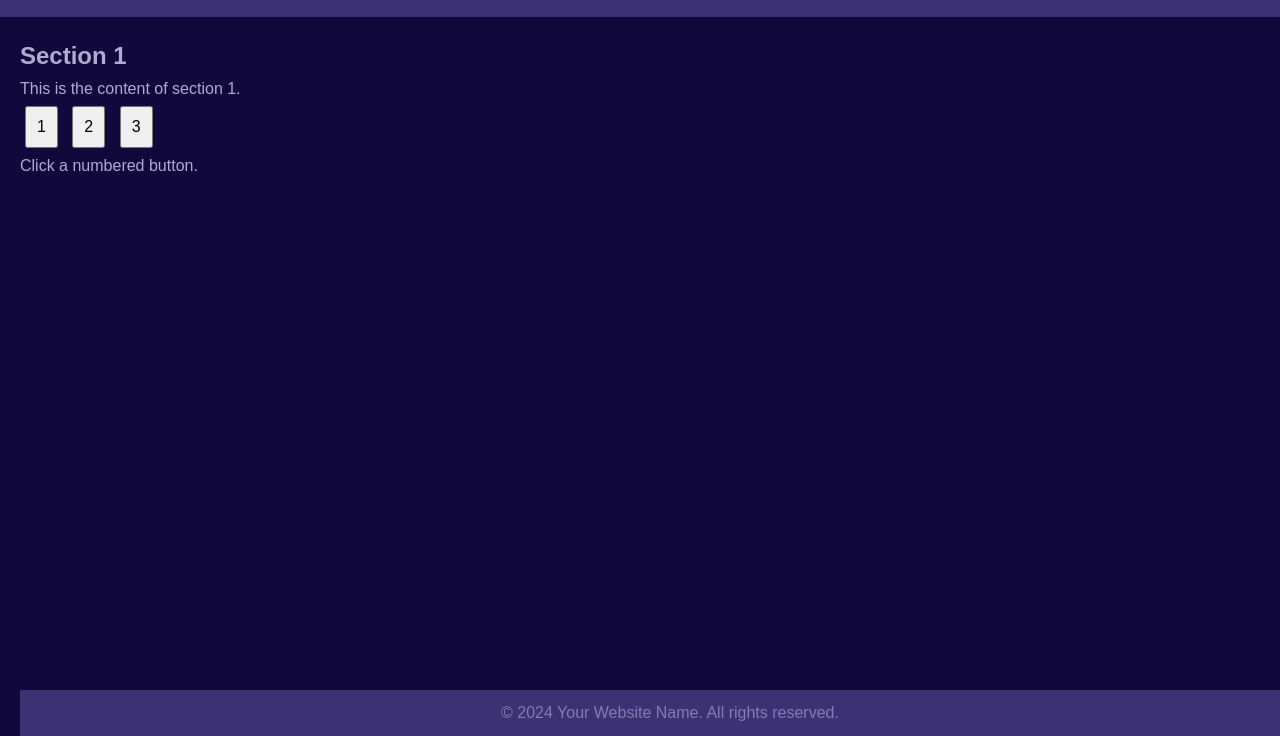
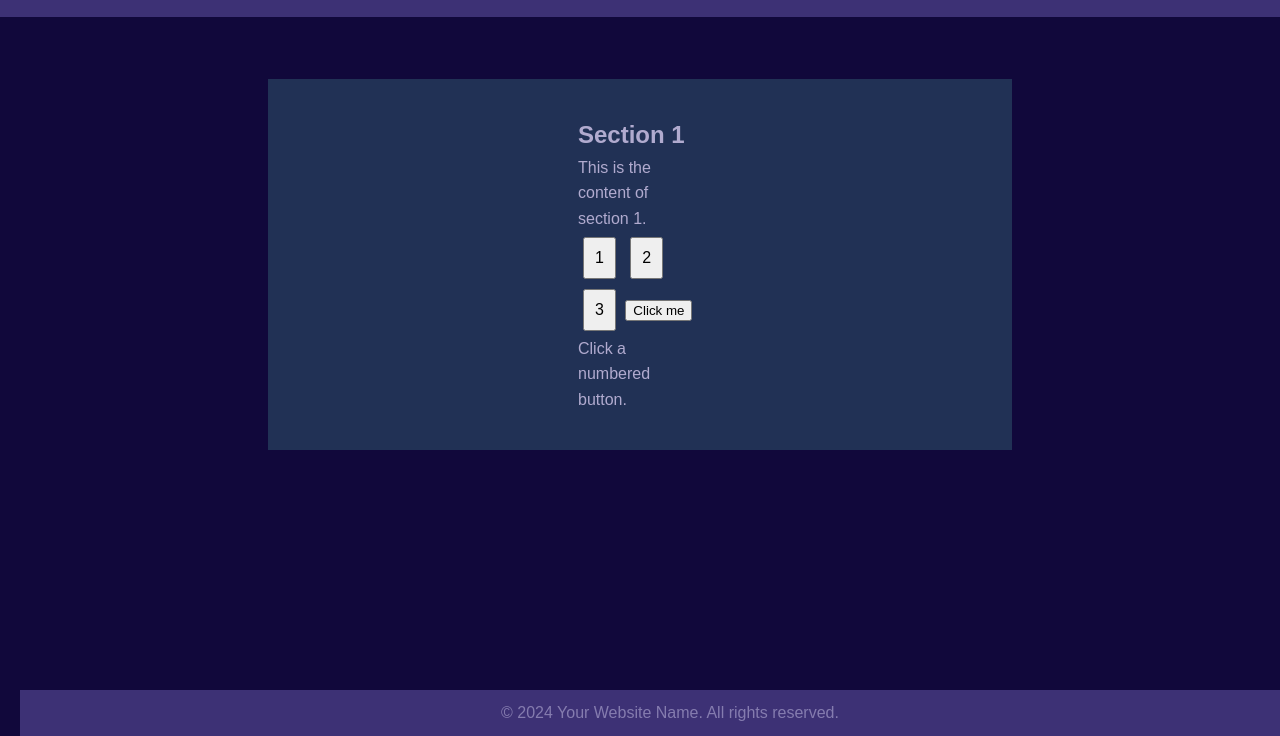
Before and after one commit to spanosjustin/EmployeeTimeManagement, a plain HTML site: page index.html in a window 1280 px wide. Shown: the part 64-800 px from the top of the page. Drawn offline with Linux system fonts and the light colour scheme.

Commit message:
Add files via upload

```diff
--- a/index.html
+++ b/index.html
@@ -17,7 +17,7 @@
     </header>
 
     <main>
-        <section class="time-clock-function">
+        <section class="time-clock">
             <h2>Section 1</h2>
             <p>This is the content of section 1.</p>
 
@@ -25,6 +25,8 @@
             <button class="number-button" onclick="printNumber(1)">1</button>
             <button class="number-button" onclick="printNumber(2)">2</button>
             <button class="number-button" onclick="printNumber(3)">3</button>
+            <button onclick="printNumber(5)">Click me</button>
+
 
             <p id="output">Click a numbered button.</p>
 
--- a/script.js
+++ b/script.js
@@ -9,7 +9,7 @@ let minute = currentDate.getMinutes();
 // declare other variables
 let testEmployeeNumber = 111111;
 
-let numPadInput;
+let employeeInput = [];
 
 
 
@@ -28,13 +28,19 @@ function printHelloWorld() {
  *
  */
 
+
 function printNumber(number) {
     // Get the output element by its ID
     var outputElement = document.getElementById("output");
+    var integerValue = parseInt(number, 10);
 
-    // Update the content with the clicked number
-    outputElement.textContent = "You clicked number " + number;
+    // Push the integer value into the employeeInput array
+    employeeInput.push(integerValue);
+
+    // Update the content with all elements of the employeeInput array
+    outputElement.textContent = "You clicked numbers: " + employeeInput.join(', ');
 }
+
 
 
 
--- a/styles.css
+++ b/styles.css
@@ -37,11 +37,6 @@ section {
     margin-bottom: 20px;
 }
 
-/*
-.time-clock-function{
-
-}
-*/
 /* Style the footer */
 footer {
     background-color: #3D3175;
@@ -53,6 +48,12 @@ footer {
     width: 100%;
 }
 
+.time-clock{
+    background: #213155;
+    margin: 5% 20% 10% 20%;
+    padding: 3% 25%;
+}
+
 .number-button {
     padding: 10px;
     font-size: 16px;
```
